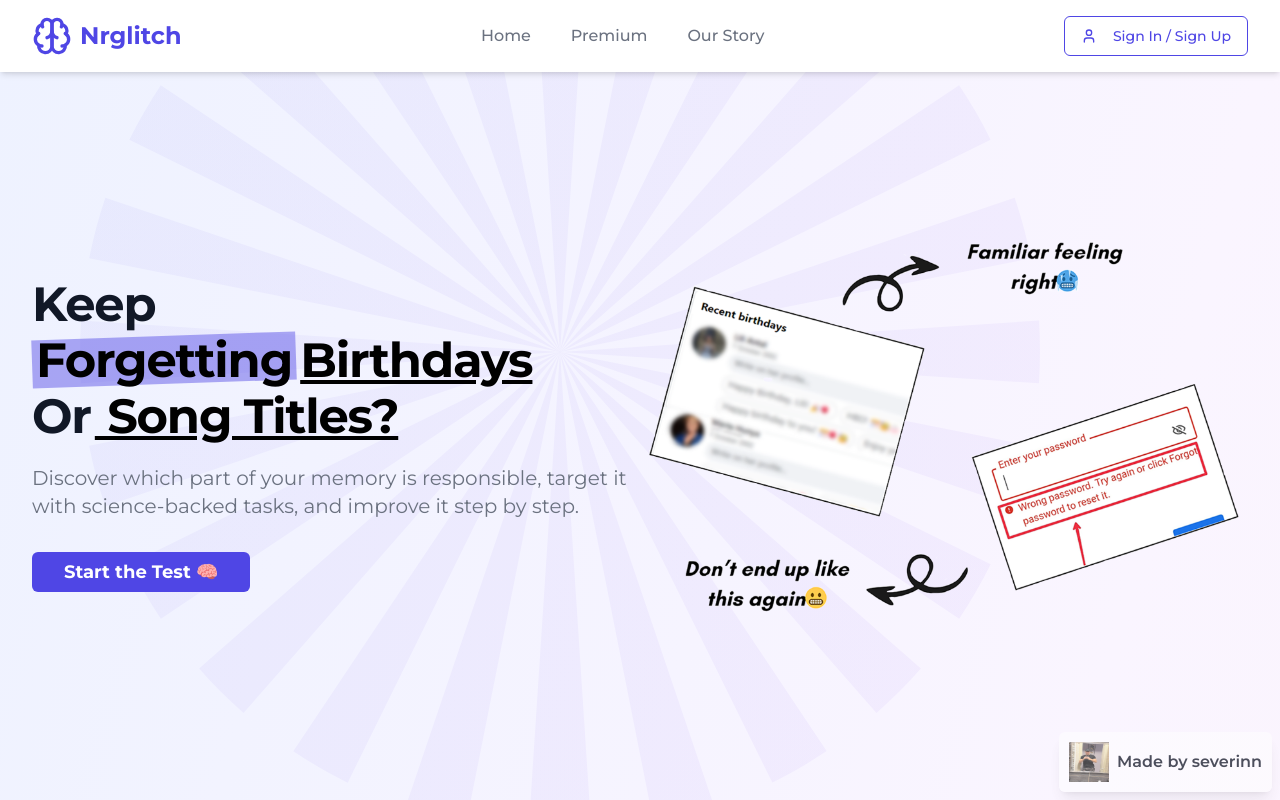
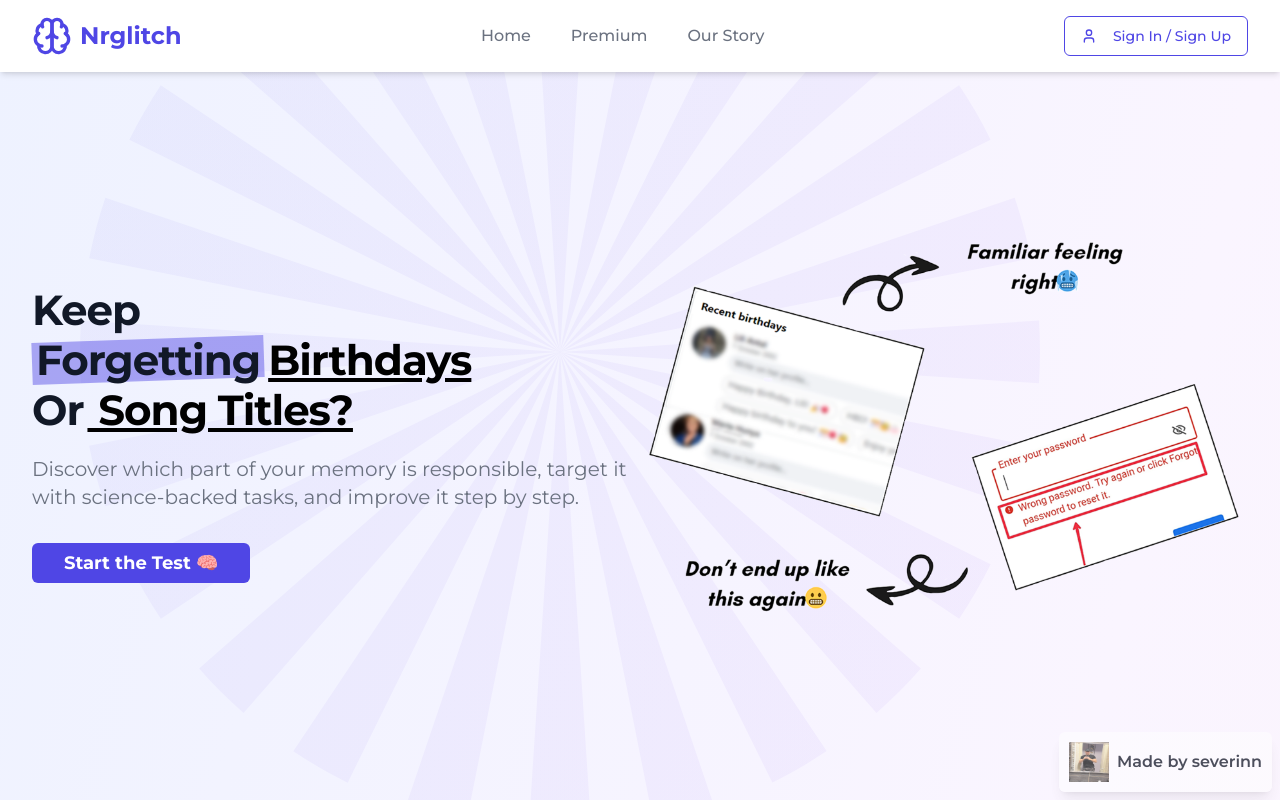
Before and after one commit to severinnhq/memorytest, a Next.js app: page / in a window 1280 px wide. Shown: the top 800 px of the page. Built offline with nearby package versions, Linux system fonts and the light colour scheme.

Commit message:
hero font sie modified

```diff
--- a/app/page.tsx
+++ b/app/page.tsx
@@ -351,12 +351,12 @@ export default function Component() {
                 className="text-container text-center lg:text-left w-full lg:w-1/2 mb-12 lg:mb-0"
 
               >
-                <h1 className="text-4xl sm:text-5xl lg:text-5xl font-extrabold text-gray-900 tracking-tight mb-6">
+                <h1 className="text-3xl sm:text-5xl lg:text-4.5xl font-extrabold text-gray-900 tracking-tight mb-6">
                   <span className="block my-2">Keep</span>
                   <span className="block my-2">
                     <span className="relative inline-block">
                       <span className="absolute inset-0 bg-[#4f46e5] bg-opacity-45 transform -rotate-2 origin-center"></span>
-                      <span className="relative text-black px-1">Forgetting</span>
+                      <span className="relative text-black-lg px-1">Forgetting</span>
                     </span>
                     <span>
                       <span className="text-black px-1"><u>Birthdays</u></span>
--- a/tailwind.config.ts
+++ b/tailwind.config.ts
@@ -18,9 +18,13 @@ const config: Config = {
         "2xl": "1400px",
       },
     },
+
     extend: {
       fontFamily: {
         sans: ['var(--font-montserrat)', ...fontFamily.sans],
+      },
+      fontSize: {
+        '4.5xl': '2.625rem', // Custom font size between 4xl and 5xl
       },
       colors: {
         border: "hsl(var(--border))",
```
